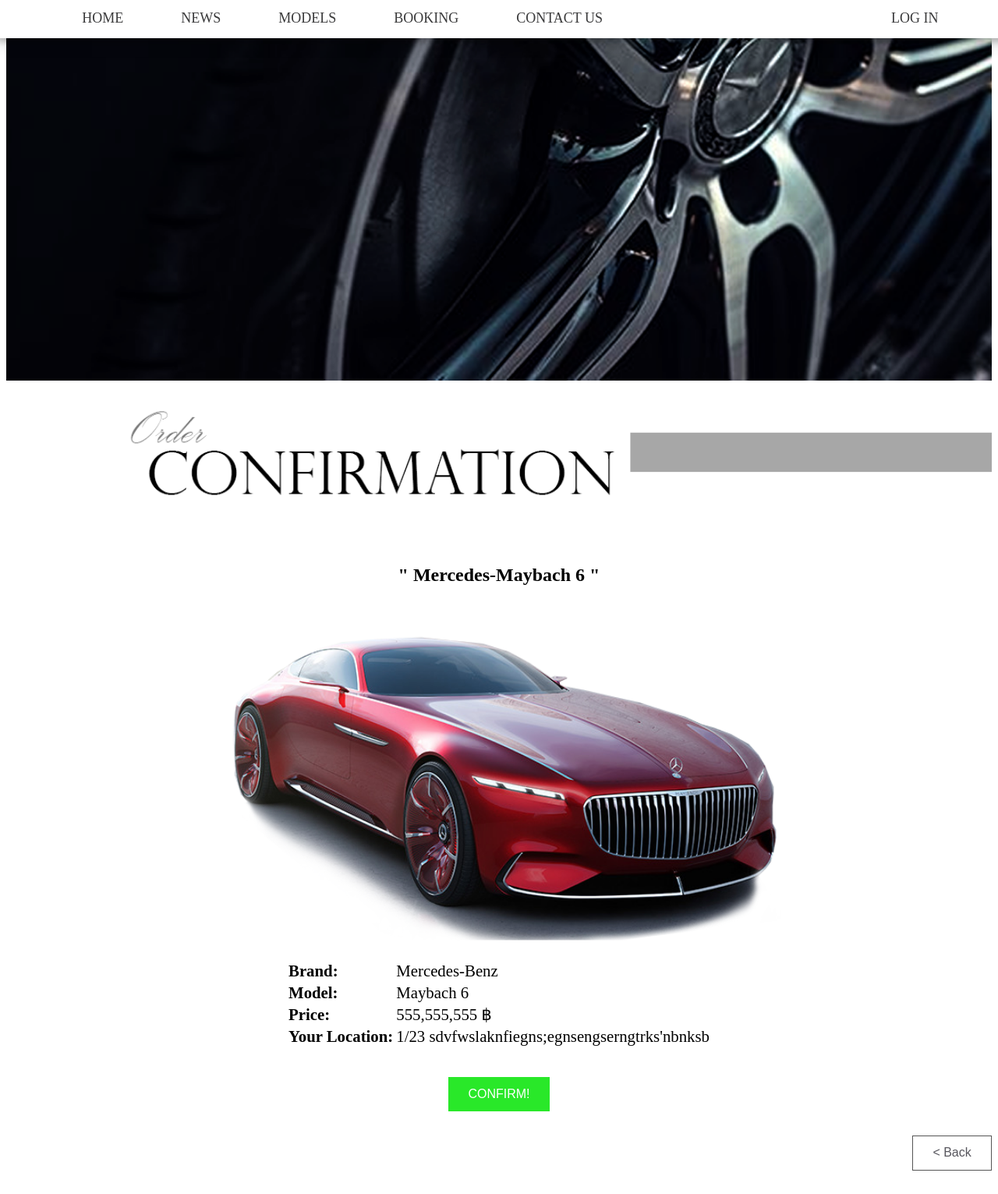
After one commit to Gummyaha/Database-Lab, a PHP site: page /Booking3.php in a window 1280 px wide. The commit adds this page. Shown: the whole page at 78% size. Run offline with PHP 8.4, Linux system fonts and the light colour scheme.

Commit message:
All booking page
3 Booking pages + Booking.php

```diff
--- a/Booking.css
+++ b/Booking.css
@@ -100,3 +100,121 @@ nav a:hover:before{
   padding: 1% 2%;
   font-size: 16px;
 }
+
+.confirm-button {
+    margin: 0px 0px 30px 0px;
+    background-color: #29e829;
+    color: white;
+    border: 1px solid white;
+    padding: 1% 2%;
+    font-size: 1rem;
+}
+
+.confirm-button:hover {
+  color: #29e829;
+  background-color: white;
+  border: 1px solid #29e829;
+  padding: 1% 2%;
+  font-size: 1rem;
+}
+
+.modal {
+    display: none; /* Hidden by default */
+    position: fixed; /* Stay in place */
+    z-index: 1; /* Sit on top */
+    padding-top: 100px; /* Location of the box */
+    left: 0;
+    top: 0;
+    width: 100%; /* Full width */
+    height: 100%; /* Full height */
+    overflow: auto; /* Enable scroll if needed */
+    background-color: rgb(0,0,0); /* Fallback color */
+    background-color: rgba(0,0,0,0.4); /* Black w/ opacity */
+}
+
+/* Modal Content */
+.modal-content {
+    background-color: #fefefe;
+    margin: auto;
+    padding: 20px;
+    border: 1px solid #888;
+    width: 80%;
+}
+
+/* The Close Button */
+.close {
+    color: #aaaaaa;
+    float: right;
+    font-size: 28px;
+    font-weight: bold;
+}
+
+.close:hover,
+.close:focus {
+    color: #000;
+    text-decoration: none;
+    cursor: pointer;
+}
+
+/* The radio-container */
+.radio-container {
+    display: block;
+    position: relative;
+    padding-left: 35px;
+    margin-bottom: 12px;
+    cursor: pointer;
+    font-size: 1.5rem;
+    -webkit-user-select: none;
+    -moz-user-select: none;
+    -ms-user-select: none;
+    user-select: none;
+}
+
+/* Hide the browser's default radio button */
+.radio-container input {
+    position: absolute;
+    opacity: 0;
+}
+
+/* Create a custom radio button */
+.checkmark {
+    position: absolute;
+    top: 0;
+    left: 0;
+    height: 25px;
+    width: 25px;
+    background-color: #eee;
+    border-radius: 50%;
+}
+
+/* On mouse-over, add a grey background color */
+.radio-container:hover input ~ .checkmark {
+    background-color: #ccc;
+}
+
+/* When the radio button is checked, add a green background */
+.radio-container input:checked ~ .checkmark {
+    background-color: #29e829;
+}
+
+/* Create the indicator (the dot/circle - hidden when not checked) */
+.checkmark:after {
+    content: "";
+    position: absolute;
+    display: none;
+}
+
+/* Show the indicator (dot/circle) when checked */
+.radio-container input:checked ~ .checkmark:after {
+    display: block;
+}
+
+/* Style the indicator (dot/circle) */
+.radio-container .checkmark:after {
+ 	top: 9px;
+	left: 9px;
+	width: 8px;
+	height: 8px;
+	border-radius: 50%;
+	background: white;
+}
--- a/Booking.php
+++ b/Booking.php
@@ -58,7 +58,7 @@
       </table>
     </center>
 
-    <button class="button">NEXT STEP</button>
+    <a href="Booking2.php"><button class="button">NEXT STEP</button></a>
 
   </body>
 </html>
--- /dev/null
+++ b/Booking3.php
@@ -0,0 +1,146 @@
+<?php
+  session_start();
+ ?>
+<html>
+<link rel="stylesheet" href="Booking.css"/>
+  <head>
+    <title> THE CAR : Booking</title>
+  </head>
+
+  <header>
+<!--MENU Bar-->
+      <div class= "container">
+        <nav class= "nav">
+          <ul>
+              <li><a href="index.php">HOME</a></li>
+              <li><a href="index.php">NEWS</a></li>
+              <li><a href="index.php">MODELS</a></li>
+              <li><a href="Booking.php">BOOKING</a></li>
+              <li><a href="index.php">CONTACT US</a></li>
+              <li></li>
+              <li></li>
+              <li></li>
+              <li></li>
+              <li><a href="login.php">
+                <?php if(isset($_SESSION["user"])){
+                  echo "LOG OUT";
+                }else{
+                  echo "LOG IN";
+                }
+                ?>
+              </a></li>
+              </ul>
+        </nav>
+      </div>
+  </header>
+
+  <body>
+    <img class="banner" src="Banner-Car3.png"><br>
+    <img class="ChooseBrand" style="float: right; width:90%"; src="Head-Confirm.png">
+
+    <br>
+    <br>
+    <br>
+    <br>
+    <br>
+    <br>
+    <br>
+    <br>
+    <br>
+    <br>
+
+  <!--Confirm example-->
+  <center>
+    <br>
+    <br>
+    <h2>" Mercedes-Maybach 6 "</h2>
+    <br>
+    <img style="width: 65%; height: auto;" src="maybach.png">
+    <br>
+    <br>
+    <table>
+      <tr>
+        <td style="font-size: 1.3rem;">
+          <b>Brand:</b>
+        </td>
+        <td style="font-size: 1.3rem; margin-left: 2%;">
+          Mercedes-Benz
+        </td>
+      </tr>
+
+      <tr>
+        <td style="font-size: 1.3rem;">
+          <b>Model:</b>
+        </td>
+        <td style="font-size: 1.3rem; margin-left: 2%;">
+          Maybach 6
+        </td>
+      </tr>
+
+      <tr>
+        <td style="font-size: 1.3rem;">
+          <b>Price:</b>
+        </td>
+        <td style="font-size: 1.3rem; margin-left: 2%;">
+          555,555,555 ฿
+        </td>
+      </tr>
+
+      <tr>
+        <td style="font-size: 1.3rem;">
+          <b>Your Location:</b>
+        </td>
+        <td style="font-size: 1.3rem; margin-left: 2%;">
+          1/23 sdvfwslaknfiegns;egnsengserngtrks'nbnksb
+        </td>
+      </tr>
+    </table>
+  </center>
+
+<br>
+<br>
+
+    <center>
+      <button id="confirm-button" class="confirm-button"> CONFIRM!</button>
+
+      <!-- The Modal -->
+      <div id="myModal" class="modal">
+        <!-- Modal content -->
+        <div class="modal-content">
+          <span class="close">&times;</span>
+          <p>Thank you!</p>
+        </div>
+      </div>
+
+    </center>
+      <a href="Booking.php"><button class="button"> < Back</button></a>
+
+      <script>
+        // Get the modal
+        var modal = document.getElementById('myModal');
+
+        // Get the button that opens the modal
+        var btn = document.getElementById("confirm-button");
+
+        // Get the <span> element that closes the modal
+        var span = document.getElementsByClassName("close")[0];
+
+        // When the user clicks the button, open the modal
+        btn.onclick = function() {
+            modal.style.display = "block";
+          }
+
+          // When the user clicks on <span> (x), close the modal
+          span.onclick = function() {
+            modal.style.display = "none";
+          }
+
+          // When the user clicks anywhere outside of the modal, close it
+          window.onclick = function(event) {
+            if (event.target == modal) {
+                modal.style.display = "none";
+              }
+            }
+      </script>
+
+</body>
```
Also changed, not shown: Booking2.php (added, +80 -0 lines), maybach.png (added).
